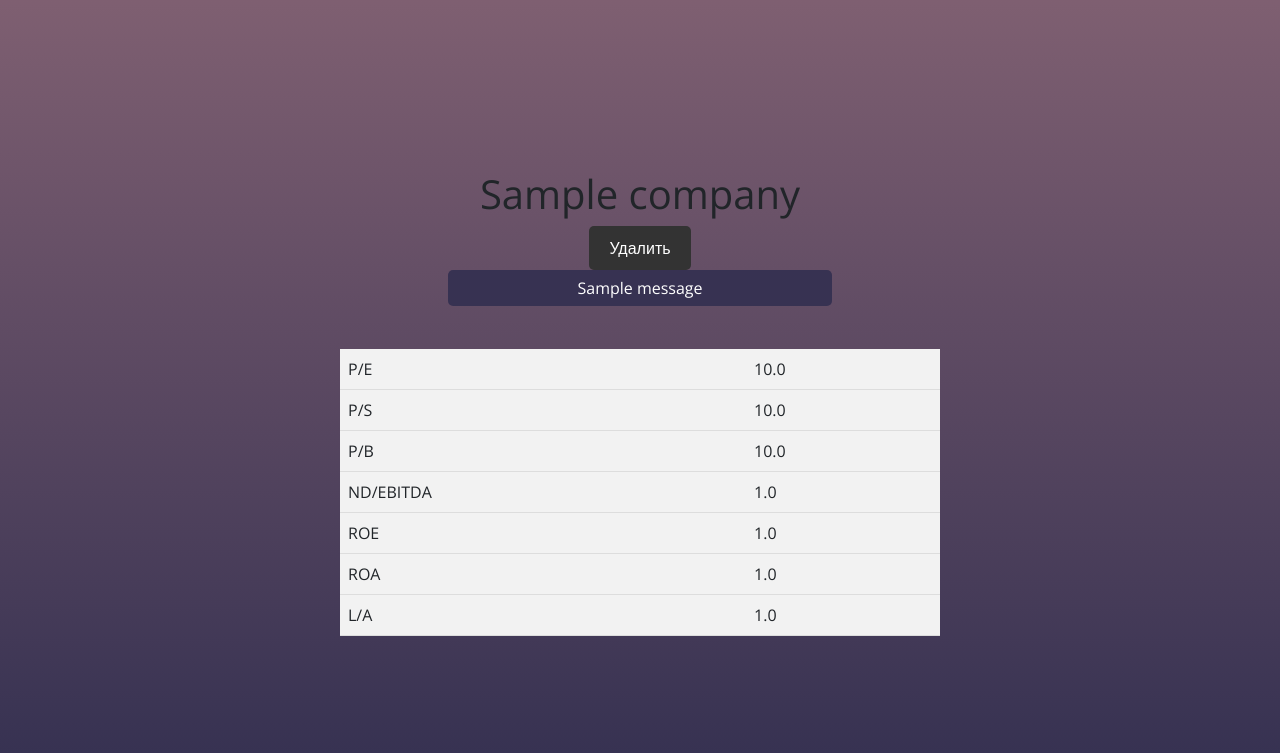
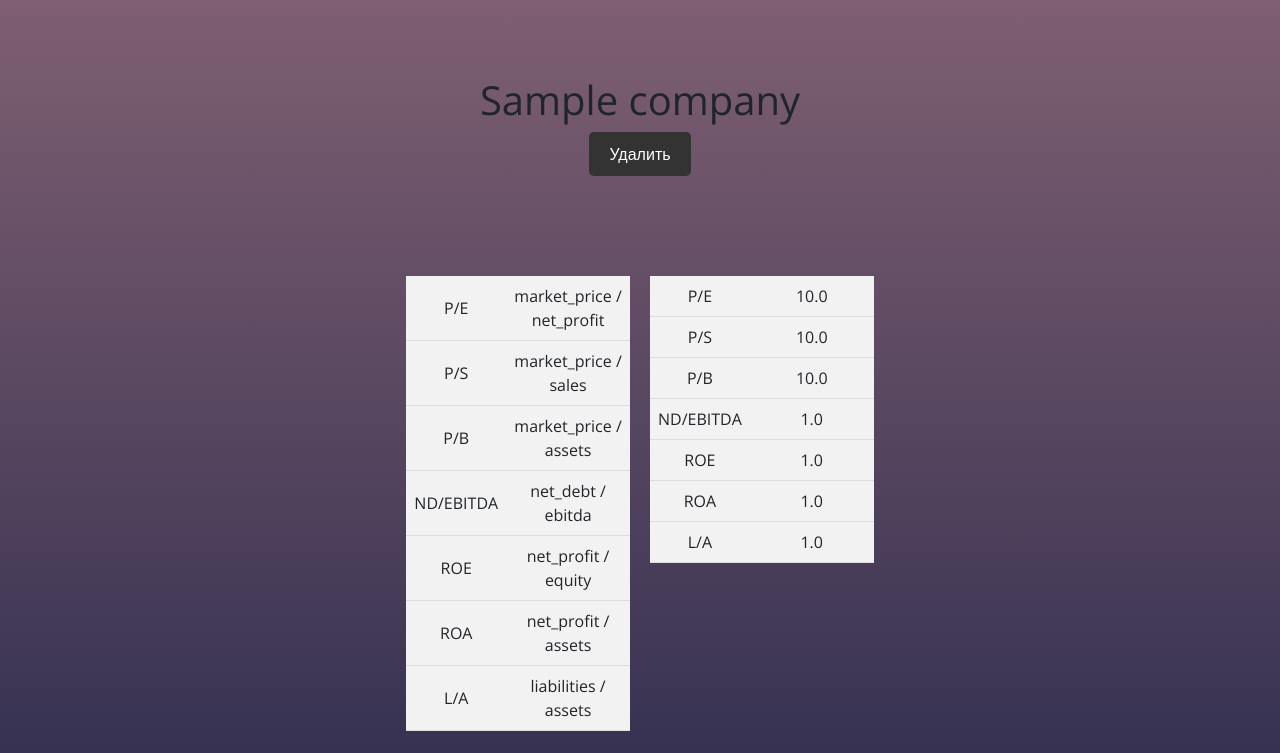
Before and after one commit to KiselevVv/investing_program, a Flask app: a page that uses web/templates/investing/company_info.html in a window 1280 px wide. Shown: the part 47-800 px from the top of the page. Run offline with Flask 3, Linux system fonts and the light colour scheme; tables that the repository leaves empty hold one stand-in row (values such as "Sample post"); one stand-in notice (Sample message) is shown; some libraries are stand-ins or nearby versions.

Commit message:
some fix templates

```diff
--- a/web/app.py
+++ b/web/app.py
@@ -16,8 +16,6 @@
 UPLOAD_FOLDER = 'web/static/files'
 app.config['UPLOAD_FOLDER'] = UPLOAD_FOLDER
 db = SQLAlchemy(app)
-
-POSTS_PER_PAGE = 20
 
 
 class Companies(db.Model):
@@ -39,6 +37,16 @@
     db.create_all()
     db.session.commit()
 
+POSTS_PER_PAGE = 20
+
+formuls_temlate = {'P/E': 'market_price / net_profit',
+                   'P/S': 'market_price / sales',
+                   'P/B': 'market_price / assets',
+                   'ND/EBITDA': 'net_debt / ebitda',
+                   'ROE': 'net_profit / equity',
+                   'ROA': 'net_profit / assets',
+                   'L/A': 'liabilities / assets'}
+
 
 class UploadForm(FlaskForm):
     csv_file = FileField('CSV файл', validators=[DataRequired()])
@@ -46,19 +54,66 @@
 
 
 class CreateForm(FlaskForm):
-    ticker = StringField('ticker', validators=[DataRequired()])
-    name = StringField('name', validators=[DataRequired()])
-    sector = StringField('sector', validators=[DataRequired()])
-    ebitda = FloatField('ebitda', validators=[DataRequired()])
-    sales = FloatField('sales', validators=[DataRequired()])
-    net_profit = FloatField('net_profit', validators=[DataRequired()])
-    market_price = FloatField('market_price', validators=[DataRequired()])
-    net_debt = FloatField('net_debt', validators=[DataRequired()])
-    assets = FloatField('assets', validators=[DataRequired()])
-    equity = FloatField('equity', validators=[DataRequired()])
-    cash_equivalents = FloatField('cash_equivalents',
-                                  validators=[DataRequired()])
-    liabilities = FloatField('liabilities', validators=[DataRequired()])
+    ticker = StringField(
+        'ticker',
+        validators=[DataRequired()],
+        render_kw={"placeholder": "AAA"}
+    )
+    name = StringField(
+        'name',
+        validators=[DataRequired()],
+        render_kw={"placeholder": "Aple"}
+    )
+    sector = StringField(
+        'sector',
+        validators=[DataRequired()],
+        render_kw={"placeholder": "Electronic Technology"}
+    )
+    ebitda = FloatField(
+        'ebitda',
+        validators=[DataRequired()],
+        render_kw={"placeholder": "0.2134213"}
+    )
+    sales = FloatField(
+        'sales',
+        validators=[DataRequired()],
+        render_kw={"placeholder": "0.2134213"}
+    )
+    net_profit = FloatField(
+        'net_profit',
+        validators=[DataRequired()],
+        render_kw={"placeholder": "0.2134213"}
+    )
+    market_price = FloatField(
+        'market_price',
+        validators=[DataRequired()],
+        render_kw={"placeholder": "0.2134213"}
+    )
+    net_debt = FloatField(
+        'net_debt',
+        validators=[DataRequired()],
+        render_kw={"placeholder": "0.2134213"}
+    )
+    assets = FloatField(
+        'assets',
+        validators=[DataRequired()],
+        render_kw={"placeholder": "0.2134213"}
+    )
+    equity = FloatField(
+        'equity',
+        validators=[DataRequired()],
+        render_kw={"placeholder": "0.2134213"}
+    )
+    cash_equivalents = FloatField(
+        'cash_equivalents',
+        validators=[DataRequired()],
+        render_kw={"placeholder": "0.2134213"}
+    )
+    liabilities = FloatField(
+        'liabilities',
+        validators=[DataRequired()],
+        render_kw={"placeholder": "0.2134213"}
+    )
     submit = SubmitField('Добавить')
 
 
@@ -68,7 +123,8 @@
 
 
 class UpdateForm(FlaskForm):
-    ticker = StringField('ticker', validators=[DataRequired()], render_kw={'readonly': True})
+    ticker = StringField('ticker', validators=[DataRequired()],
+                         render_kw={'readonly': True})
     name = StringField('name', validators=[DataRequired()])
     sector = StringField('sector', validators=[DataRequired()])
     ebitda = FloatField('ebitda', validators=[DataRequired()])
@@ -121,8 +177,10 @@
             Companies.name.like(f'%{search}%')).paginate(page=page,
                                                          per_page=POSTS_PER_PAGE,
                                                          error_out=False)
-        return render_template('investing/companies.html', search=search, query=query, current_page='/companies')
-    return render_template('investing/companies.html', query=companies_query, current_page='/companies')
+        return render_template('investing/companies.html', search=search,
+                               query=query, current_page='/companies')
+    return render_template('investing/companies.html', query=companies_query,
+                           current_page='/companies')
 
 
 def get_formuls(ticker):
@@ -153,7 +211,9 @@
             db.session.commit()
             return redirect('/')
         return render_template('investing/company_info.html', query=query,
-                               values=get_formuls(ticker), current_page='/companies')
+                               values=get_formuls(ticker),
+                               formuls_temlate=formuls_temlate,
+                               current_page='/companies')
 
 
 @app.route('/create', methods=['GET', 'POST'])
@@ -164,7 +224,8 @@
                                     k != 'submit' and k != 'csrf_token'}))
         db.session.commit()
         flash("Компания успешно добавлена")
-    return render_template('investing/create.html', form=form, current_page='/create')
+    return render_template('investing/create.html', form=form,
+                           current_page='/create')
 
 
 @app.route('/update', methods=['GET', 'POST'])
@@ -181,7 +242,8 @@
         #                             k != 'submit' and k != 'csrf_token'}))
         # db.session.commit()
         # flash("Компания успешно добавлена")
-    return render_template('investing/update.html', form=form, current_page='/update')
+    return render_template('investing/update.html', form=form,
+                           current_page='/update')
 
 
 @app.route('/update/<ticker>', methods=['GET', 'POST'])
@@ -206,8 +268,10 @@
         desc(Companies.net_profit / Companies.equity)).limit(10).all()
     query_roa = db.session.query(Companies).order_by(
         desc(Companies.net_profit / Companies.assets)).limit(10).all()
-    return render_template('investing/top.html', query_nd_ebitda=query_nd_ebitda,
-                           query_roe=query_roe, query_roa=query_roa, current_page='/top')
+    return render_template('investing/top.html',
+                           query_nd_ebitda=query_nd_ebitda,
+                           query_roe=query_roe, query_roa=query_roa,
+                           current_page='/top')
 
 
 if __name__ == '__main__':
--- a/web/static/style.css
+++ b/web/static/style.css
@@ -161,28 +161,35 @@
 
 .table-one {
     max-width: 800px;
-    margin: 0 auto; /* Центрируем таблицу */
+    margin: 0 auto;
     margin-top: 5%;
     border-collapse: collapse;
-    width: 100%; /* Ширина таблицы */
+    width: 100%;
 }
 .th-table, .td-table {
     padding: 8px;
-    text-align: left;
+    text-align: center;
     border-bottom: 1px solid #ddd;
     background-color: #f2f2f2;
 }
 
 .ticker {
-    width: 20%; /* Ширина столбца Ticker */
+    width: 20%;
+    text-align: center;
 }
 .name {
-    width: 50%; /* Ширина столбца Name */
+    width: 50%;
 }
 .sector {
-    width: 30%; /* Ширина столбца Sector */
+    width: 30%;
 }
 
+.th-table:first-child, .td-table:first-child {
+    width: 10%;
+    text-align: center;
+    background-color: #f2f2f2;
+    border-bottom: 1px solid #ddd;
+}
 
 .pagination {
   display: flex;
--- a/web/templates/investing/company_info.html
+++ b/web/templates/investing/company_info.html
@@ -1,19 +1,16 @@
 {% extends "base.html" %}
+
 {% block content %}
 <div class="form-container">
   <h1> {{ query.name }} </h1>
   <form method="POST">
     <button type="submit" formaction="/companies/{{ query.ticker }}" class="delete-button">Удалить</button>
   </form>
-    {% with message = get_flashed_messages() %}
-      {% if message %}
-        <div class="alert alert-primary" role="alert">
-          {{message[0]}}
-        </div>
-      {% endif %}
-    {% endwith %}
-    <table class="table-one">
-      {% for k, v in values.items() %}
+
+  <div class="table-row">
+    <div class="table-cell">
+      <table>
+        {% for k, v in formuls_temlate.items() %}
         <tr class="tr-table">
           <td class="td-table">{{ k }}</td>
           <td class="td-table">{{ v }}</td>
@@ -21,4 +18,21 @@
         {% endfor %}
       </table>
     </div>
+
+    <div class="table-cell">
+      <table>
+        {% for k, v in values.items() %}
+        <tr class="tr-table">
+          <td class="td-table">{{ k }}</td>
+          {% if v %}
+            <td class="td-table">{{ v | round(4) }}</td>
+          {% else %}
+            <td class="td-table">{{ v }}</td>
+          {% endif %}
+        </tr>
+        {% endfor %}
+      </table>
+    </div>
+  </div>
+</div>
 {% endblock %}
--- a/web/templates/investing/index.html
+++ b/web/templates/investing/index.html
@@ -9,7 +9,7 @@
       {% endif %}
     {% endwith %}
     <div class="csv-form">
-        <form action="/web/static" method="POST" enctype="multipart/form-data">
+        <form action="/" method="POST" enctype="multipart/form-data">
           {{ form.csrf_token }}
           <label for="csv_file">{{ form.csv_file.label }}</label>
           {{ form.csv_file() }}
```
Also changed, not shown: web/templates/investing/companies.html (+9 -3 lines), web/templates/investing/top.html (+25 -9 lines). Lines whose indentation alone changed are shown as unchanged.
